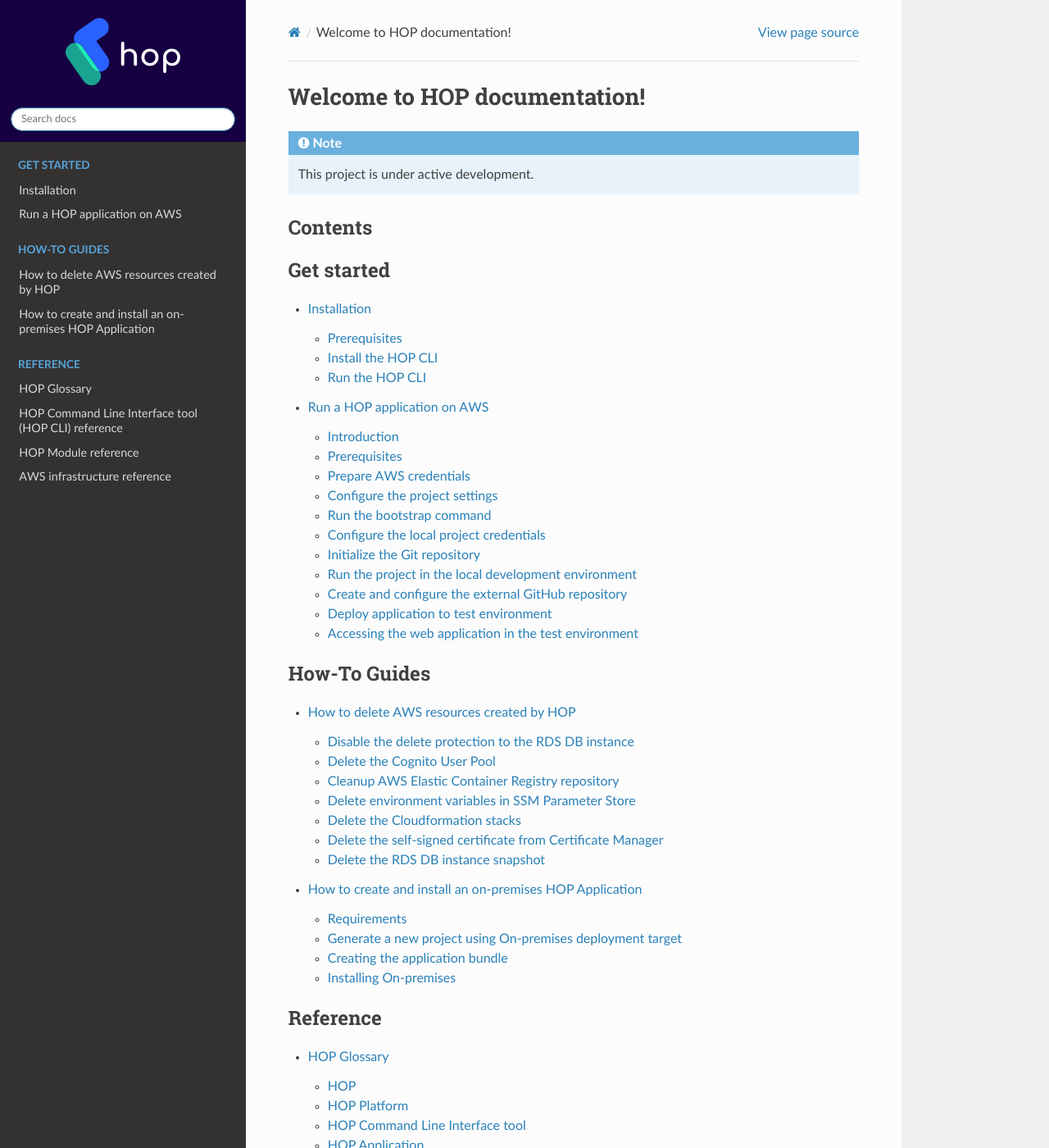
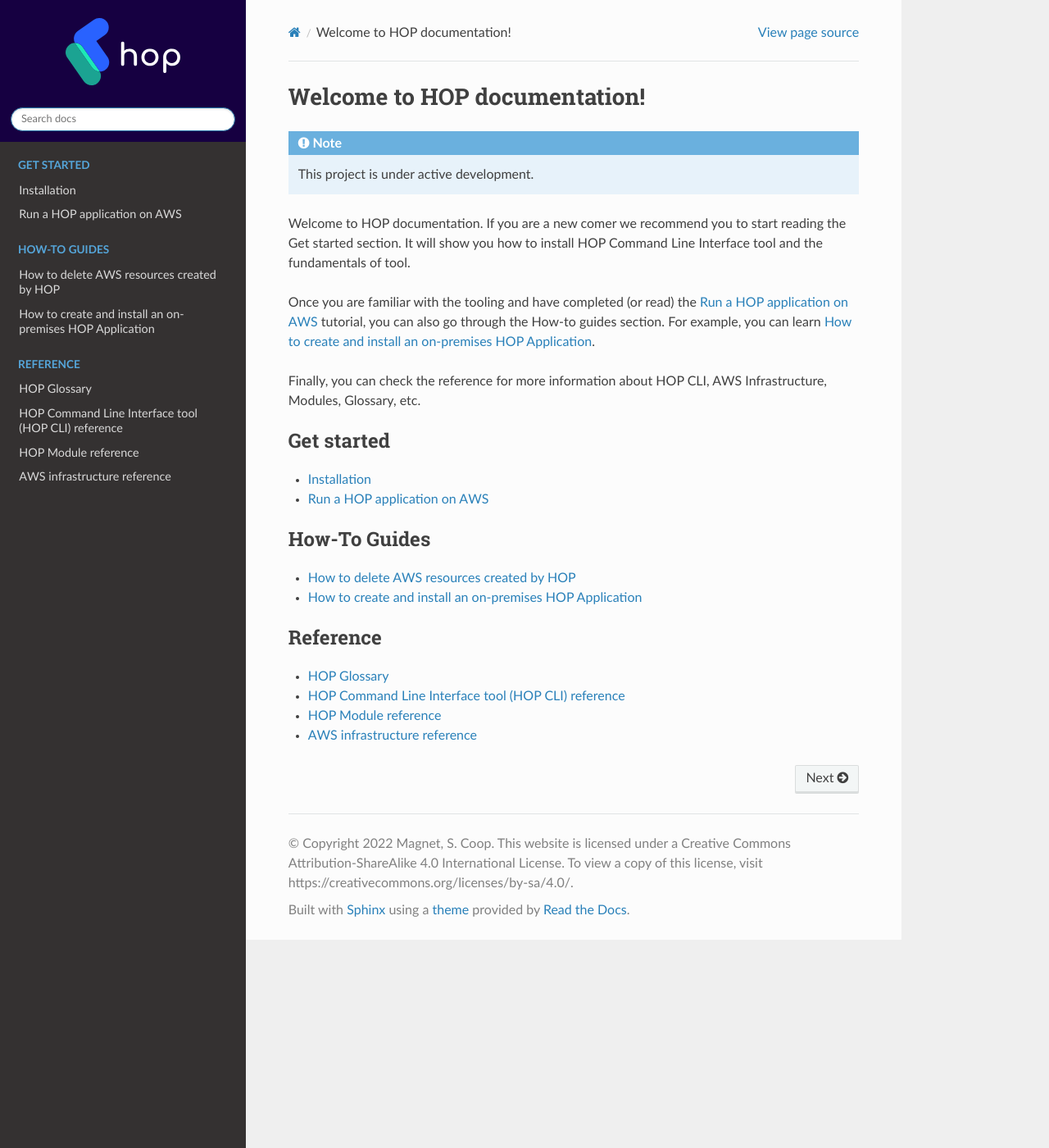
Before and after one commit to gethop-dev/hop-documentation, a Sphinx documentation site: the page built from docs/source/index.rst, in a window 1280 px wide and 1400 px high. Shown: the whole window at 82% size. Built offline with Sphinx 7.4.7 and the Read the Docs theme 2.0.0, drawn with Linux system fonts in a browser that asks for light colours; some of the changed text lies outside the part shown.

Commit message:
Add introduction text to index page and set sections maxdepth=1

```diff
--- a/docs/source/index.rst
+++ b/docs/source/index.rst
@@ -5,25 +5,34 @@
 
    This project is under active development.
 
-Contents
---------
+Welcome to HOP documentation. If you are a new comer we recommend you
+to start reading the Get started section. It will show you how to
+install HOP Command Line Interface tool and the fundamentals of tool.
+
+Once you are familiar with the tooling and have completed (or read)
+the :doc:`/get-started/run-hop-application-on-aws/main` tutorial, you can
+also go through the How-to guides section. For example, you can
+learn :doc:`/how-to/install-on-premises/main`.
+
+Finally, you can check the reference for more information about HOP
+CLI, AWS Infrastructure, Modules, Glossary, etc.
 
 .. toctree::
-   :maxdepth: 2
+   :maxdepth: 1
    :caption: Get started
 
    /get-started/installation/main
    /get-started/run-hop-application-on-aws/main
 
 .. toctree::
-   :maxdepth: 2
+   :maxdepth: 1
    :caption: How-To Guides
 
    /how-to/delete-aws-resources/main
    /how-to/install-on-premises/main
 
 .. toctree::
-   :maxdepth: 2
+   :maxdepth: 1
    :caption: Reference
 
    /reference/glossary/main
```
